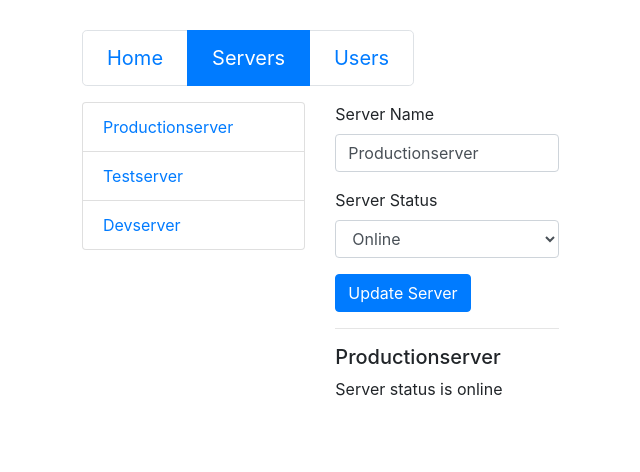
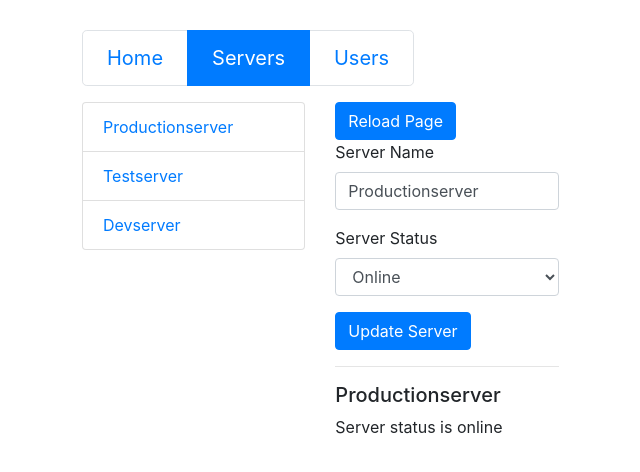
Before and after one commit to ddeveloper72/Angular-Routing, an Angular app: page /servers in a window 1280 px wide. Shown: the top 472 px of the page, without its empty margins (3-643 px from the left). Built offline with nearby package versions, Linux system fonts and the light colour scheme.

Commit message:
Demonstration of relative routing & ActiveRoute

```diff
--- a/src/app/servers/servers.component.html
+++ b/src/app/servers/servers.component.html
@@ -10,6 +10,7 @@
     </div>
   </div>
   <div class="col-sm-12 col-md-4">
+    <button class="btn btn-primary" (click)="onReload()">Reload Page</button>
     <app-edit-server></app-edit-server>
     <hr>
     <app-server></app-server>
--- a/src/app/servers/servers.component.ts
+++ b/src/app/servers/servers.component.ts
@@ -1,5 +1,6 @@
 import { Component, OnInit } from '@angular/core';
 import { ServersService } from './servers.service';
+import { Router, ActivatedRoute } from '@angular/router';
 
 @Component({
   selector: 'app-servers',
@@ -9,10 +10,15 @@ import { ServersService } from './servers.service';
 export class ServersComponent implements OnInit {
   private servers: {id: number, name: string, status: string}[] = [];
 
-  constructor(private serversService: ServersService) { }
+  constructor(private serversService: ServersService,
+              private router: Router,
+              private route: ActivatedRoute) { }
 
   ngOnInit() {
     this.servers = this.serversService.getServers();
   }
 
+  onReload() {
+    // this.router.navigate(['servers'], {relativeTo: this.route});
+  }
 }
```
